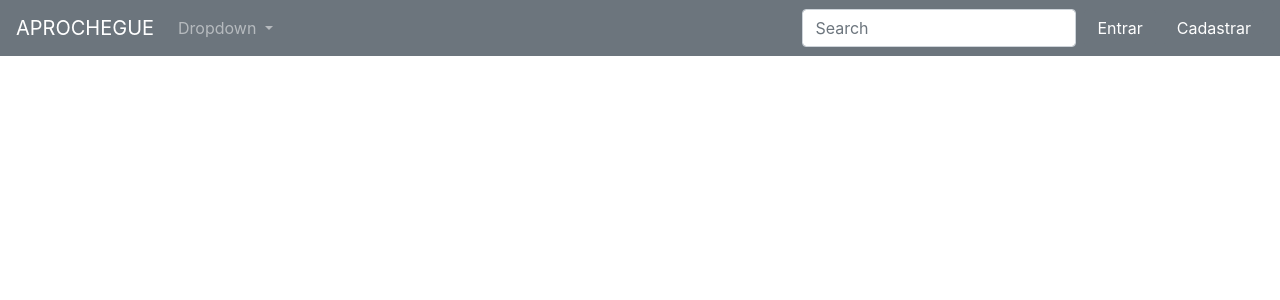
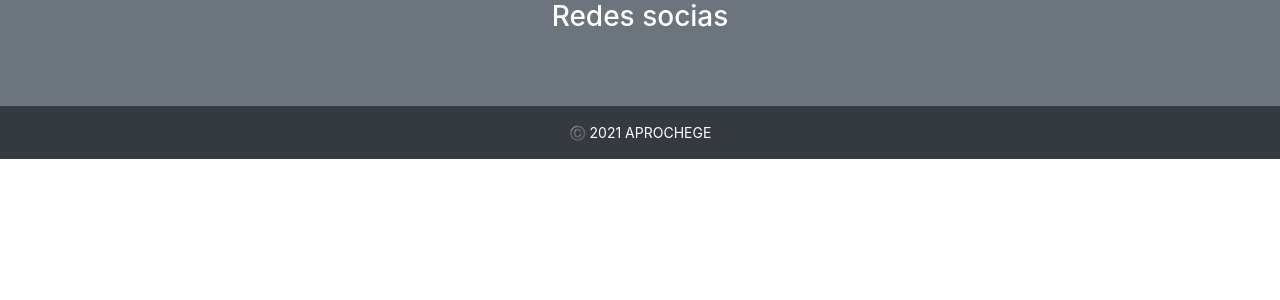
Before and after one commit to LucasAci/APROCHEGUE-FRONTEND, an Angular app: page / in a window 1280 px wide. Shown: the top 300 px of the page. Built offline with nearby package versions, Linux system fonts and the light colour scheme.

Commit message:
@LucasAci[Task: Create rodape]

```diff
--- a/src/app/app.component.html
+++ b/src/app/app.component.html
@@ -1 +1 @@
-<app-menu></app-menu>
+<app-rodape></app-rodape>
--- a/src/app/app.module.ts
+++ b/src/app/app.module.ts
@@ -4,11 +4,13 @@ import { BrowserModule } from '@angular/platform-browser';
 import { AppRoutingModule } from './app-routing.module';
 import { AppComponent } from './app.component';
 import { MenuComponent } from './menu/menu.component';
+import { RodapeComponent } from './rodape/rodape.component';
 
 @NgModule({
   declarations: [
     AppComponent,
-    MenuComponent
+    MenuComponent,
+    RodapeComponent
   ],
   imports: [
     BrowserModule,
--- /dev/null
+++ b/src/app/rodape/rodape.component.css
@@ -0,0 +1,12 @@
+.icones {
+    font-size: 2rem;
+  }
+
+  .icones a {
+    color: #fff;
+    text-decoration: none;
+  }
+
+  .fa-instagram:hover {
+    color: #c13584
+  }
--- /dev/null
+++ b/src/app/rodape/rodape.component.html
@@ -0,0 +1,32 @@
+<footer class='bg-secondary container-fluid'>
+    <div class="container">
+
+      <div class="row">
+        <div class="col-md-12">
+          <h3 class='text-white text-center'>Redes socias</h3>
+        </div>
+      </div>
+
+      <div class="row">
+        <div class="col-md-12">
+          <ul class='d-flex justify-content-center list-unstyled'>
+            <li class='icones'>
+              <a href=""><i class="fa fa-facebook-official px-3" aria-hidden="true"></i></a>
+            </li>
+            <li class='icones'>
+              <a href=""><i class="fa fa-instagram px-3" aria-hidden="true"></i></a>
+            </li>
+            <li class='icones'>
+              <a href=""><i class="fa fa-linkedin-square px-3" aria-hidden="true"></i></a>
+            </li>
+          </ul>
+        </div>
+      </div>
+
+    </div>
+    <div class="row bg-dark py-3">
+      <div class="col-md-12 d-flex justify-content-center">
+        <small class='text-white text-center'> ©️ 2021 APROCHEGE</small>
+      </div>
+    </div>
+  </footer>
--- /dev/null
+++ b/src/app/rodape/rodape.component.ts
@@ -0,0 +1,15 @@
+import { Component, OnInit } from '@angular/core';
+
+@Component({
+  selector: 'app-rodape',
+  templateUrl: './rodape.component.html',
+  styleUrls: ['./rodape.component.css']
+})
+export class RodapeComponent implements OnInit {
+
+  constructor() { }
+
+  ngOnInit(): void {
+  }
+
+}
```
